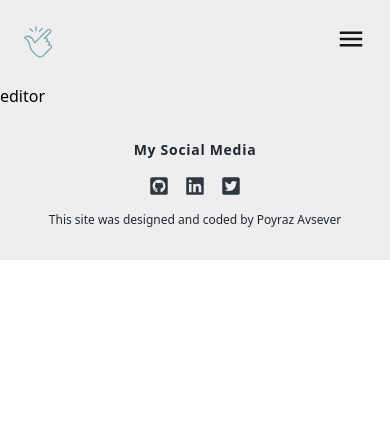
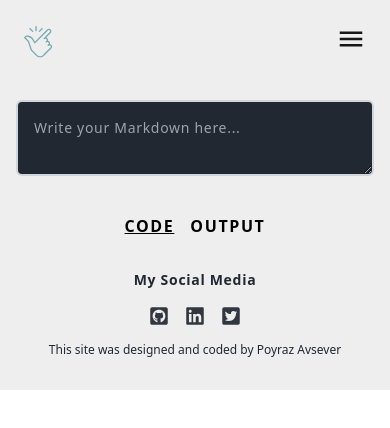
Before and after one commit to poyrazavsever/readme-maker, a Next.js app: page /editor in a window 390 px wide. Shown: the top 428 px of the page. Built offline with nearby package versions, Linux system fonts and the light colour scheme.

Commit message:
feat: editor structure completed

```diff
--- a/package.json
+++ b/package.json
@@ -9,6 +9,7 @@
     "lint": "next lint"
   },
   "dependencies": {
+    "@tailwindcss/typography": "^0.5.14",
     "@uiw/react-textarea-code-editor": "^1.4.4",
     "classnames": "^2.5.1",
     "next": "14.2.5",
--- a/pages/editor.js
+++ b/pages/editor.js
@@ -1,9 +1,35 @@
-import React from 'react'
+import React, { useState } from 'react';
+import ReactMarkdown from 'react-markdown';
+import remarkGfm from 'remark-gfm';
+import classNames from 'classnames';
 
-function editor() {
-  return (
-    <div>editor</div>
-  )
+function MdEditor() {
+    const [active, setActive] = useState("code");
+    const [code, setCode] = useState("");
+
+    return (
+        <div className='flex flex-col md:flex-row h-full'>
+            <div className={`w-full md:w-1/2 p-4 ${active === "code" ? "block" : "hidden"} md:block`}>
+                <div className='relative h-full'>
+                    <textarea
+                        className='w-full h-full bg-fourth text-sm text-primary tracking-wider p-4 border-2 border-gray-300 rounded-md focus:outline-none'
+                        value={code}
+                        onChange={(e) => setCode(e.target.value)}
+                        placeholder="Write your Markdown here..."
+                    />
+                </div>
+            </div>
+            <div className={`w-full md:w-1/2 p-4 bg-gray-50 ${active === "output" ? "block" : "hidden"} md:block overflow-y-auto`}>
+                <div className='prose prose-lg max-w-none'>
+                    <ReactMarkdown children={code} remarkPlugins={[remarkGfm]} />
+                </div>
+            </div>
+            <div className='md:hidden flex justify-center mt-4 space-x-4'>
+                <button onClick={() => setActive("code")} className={classNames('uppercase font-semibold tracking-widest', { 'underline': active === "code" })}>Code</button>
+                <button onClick={() => setActive("output")} className={classNames('uppercase font-semibold tracking-widest', { 'underline': active === "output" })}>Output</button>
+            </div>
+        </div>
+    );
 }
 
-export default editor
+export default MdEditor;
--- a/tailwind.config.js
+++ b/tailwind.config.js
@@ -49,5 +49,6 @@ module.exports = {
   },
   plugins: [
     require('tailwind-scrollbar')({ nocompatible: true }),
+    require('@tailwindcss/typography'),
   ],
 };
```
Also changed, not shown: 1 other file (tests, documents, lock files or other folders).
